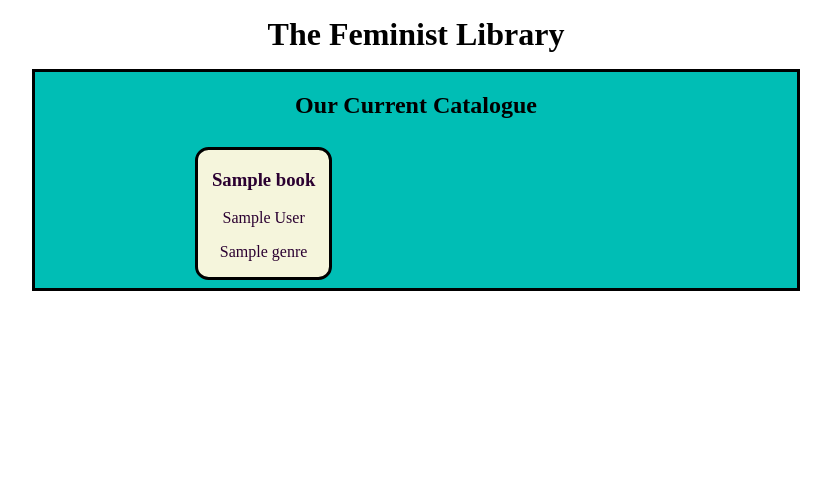
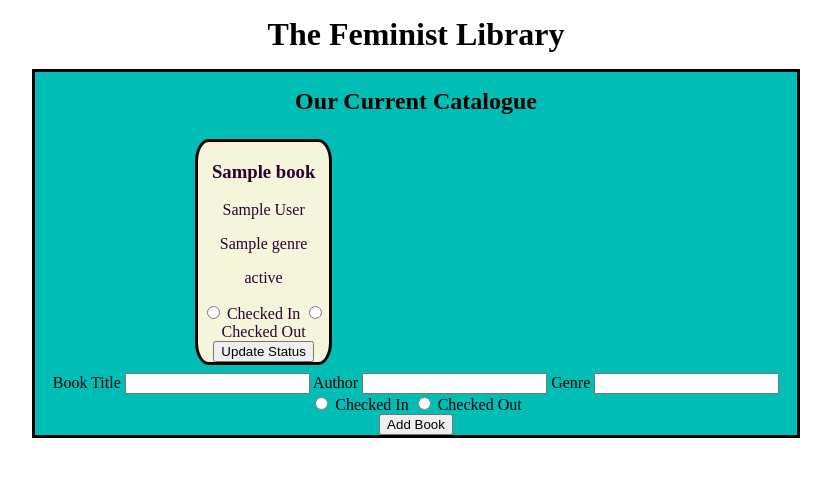
Before and after one commit to Jennahowieson/Flask-App---Library, a Python web app: template templates/book_list.html in a window 1280 px wide. Shown: the top 477 px of the page, without its empty margins (224-1055 px from the left). Run offline with Jinja, Linux system fonts and the light colour scheme; the template is opened without the code that fills it: most values are stand-ins (such as "Sample title", 1, 10 or a date in 2020).

Commit message:
added form

```diff
--- a/app.py
+++ b/app.py
@@ -1,6 +1,6 @@
 from flask import Flask
 
-app = Flask(__name__)
+app = Flask(__name__, static_url_path='/static')
 
 from controllers import controller
 
--- a/models/book.py
+++ b/models/book.py
@@ -1,5 +1,9 @@
 class Book:
-    def __init__(self,title,author,genre):
+    def __init__(self,title,author,genre,status):
         self.title = title
         self.author = author
         self.genre = genre
+        self.status = status
+
+    def unspace_title(self,title):
+        return self.title.replace(" ","")
--- /dev/null
+++ b/run_tests.py
@@ -0,0 +1,6 @@
+import unittest
+
+from library_tests.library_tests import TestLibrary
+
+if __name__ == '__main__':
+    unittest.main()
--- a/static/style.css
+++ b/static/css/main.css
@@ -9,6 +9,11 @@ main{
     border-style: solid;
 }
 H1{
+    text-align: center;
+    margin: 1rem;
+}
+
+H2{
     text-align: center;
     margin: 1rem;
 }
--- a/templates/base.html
+++ b/templates/base.html
@@ -4,7 +4,7 @@
     <meta charset="UTF-8">
     <meta http-equiv="X-UA-Compatible" content="IE=edge">
     <meta name="viewport" content="width=device-width, initial-scale=1.0">
-    <link rel="stylesheet" href="static/style.css">
+    <link rel="stylesheet" href="{{ url_for('static', filename='css/main.css') }}">
     <title>Document</title>
 </head>
 
--- a/templates/book_list.html
+++ b/templates/book_list.html
@@ -1,5 +1,13 @@
 {% extends "base.html" %}
 {% block content %}
+
+<head>
+    <meta charset="UTF-8">
+    <meta http-equiv="X-UA-Compatible" content="IE=edge">
+    <meta name="viewport" content="width=device-width, initial-scale=1.0">
+    <link rel="stylesheet" href="static/style.css">
+    <title>Document</title>
+</head>
 
 <header>
     <h1>The Feminist Library</h1>
@@ -12,9 +20,33 @@
             <h3>{{book.title}}</h3>
             <p>{{book.author}}</p>
             <p>{{book.genre}}</p>
+            <p>{{book.status}}</p>
+            <form action="/status" method="post">
+                <input type="radio" id="checked_in" name="status" value="checked_in">
+                <label for="checked_in">Checked In</label>
+                <input type="radio" id="checked_out" name="status" value="checked_out">
+                <label for="checked_out">Checked Out</label>
+                <br>
+                <input type="submit" value="Update Status">
+            </form>
         </div>
         {% endfor %}
     </div>
+    <form action="/book_list" method="post">
+        <label for "title">Book Title</label>
+        <input type="text" name="title" id="title">
+        <label for "author">Author</label>
+        <input type="text" name="author" id="author">
+        <label for "genre">Genre</label>
+        <input type="text" name="genre" id="genre">
+        <br>
+        <input type="radio" id="checked_in" name="status" value="checked_in">
+        <label for="checked_in">Checked In</label>
+        <input type="radio" id="checked_out" name="status" value="checked_out">
+        <label for="checked_out">Checked Out</label>
+        <br>
+        <input type="submit" value="Add Book">
+    </form>
 </main>
 
 
--- a/templates/single_book.html
+++ b/templates/single_book.html
@@ -8,7 +8,7 @@
     <h2>Your Chosen Book</h2>
         <h3>{{book.title}}</h3>
         <p>{{book.author}}</p>
-        <p>{{book.genre}}</p> -->
+        <p>{{book.genre}}</p>
     </div>
 </main>
 
--- /dev/null
+++ b/trial_page.py
@@ -0,0 +1,3 @@
+from models.library import *
+
+print_book_list()
```
Also changed, not shown: controllers/controller.py (+32 -8 lines), library_tests/library_tests.py (added, +10 -0 lines), models/library.py (+26 -9 lines).
